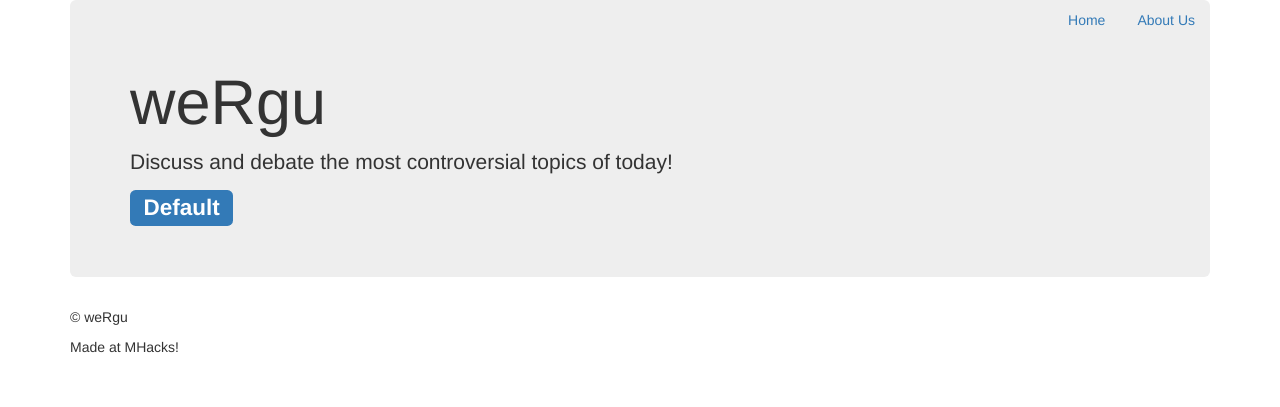
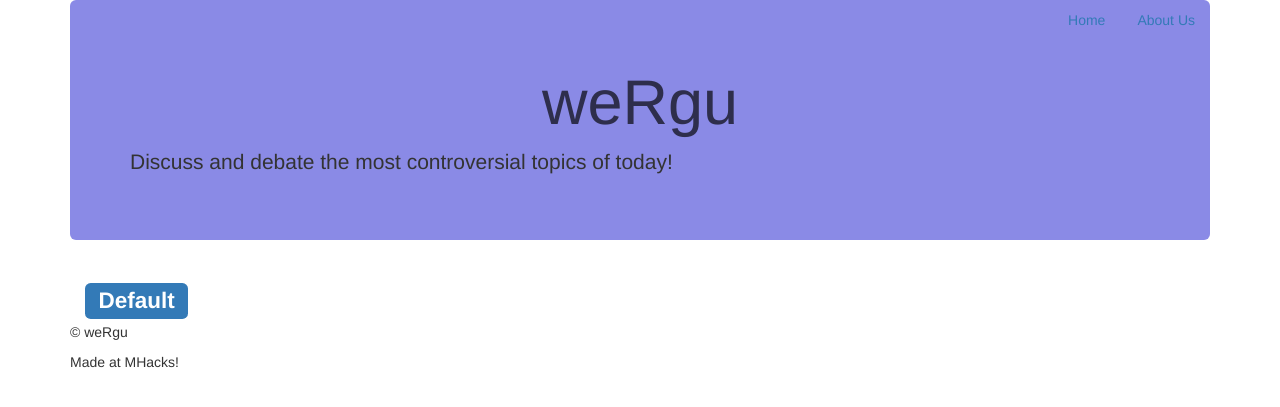
Before and after one commit to EthanWelsh/weRgu, a Flask app: page / in a window 1280 px wide. Shown: the top 407 px of the page. Run offline with Flask 2, Linux system fonts and the light colour scheme; parts of the project's set-up code (start-up, migrations or seed data) failed here and were passed over; some libraries are stand-ins or nearby versions.

Commit message:
HTML formatting changews

```diff
--- a/wergu/templates/index.html
+++ b/wergu/templates/index.html
@@ -1,11 +1,13 @@
 {% extends "base.html" %}
 {% block bodycontent %}
-<head>
-    <link rel="stylesheet" type="text/css" href="css/format.css"
-</head>
-<div class="jumbotron">
-  <h1>weRgu</h1>
-  <p class="lead">Discuss and debate the most controversial topics of today!</p>
+<link rel="stylesheet" type="text/css" href=" {{ url_for('static', filename='styles/format.css') }} ">
+<div class=""container">
+    <div class="jumbotron">
+      <h1>weRgu</h1>
+      <p class="lead">Discuss and debate the most controversial topics of today!</p>
+    </div>
+</div>
+<div class="container">
     <h2>
         <span class="label label-primary">Default</span>
     </h2>
```
